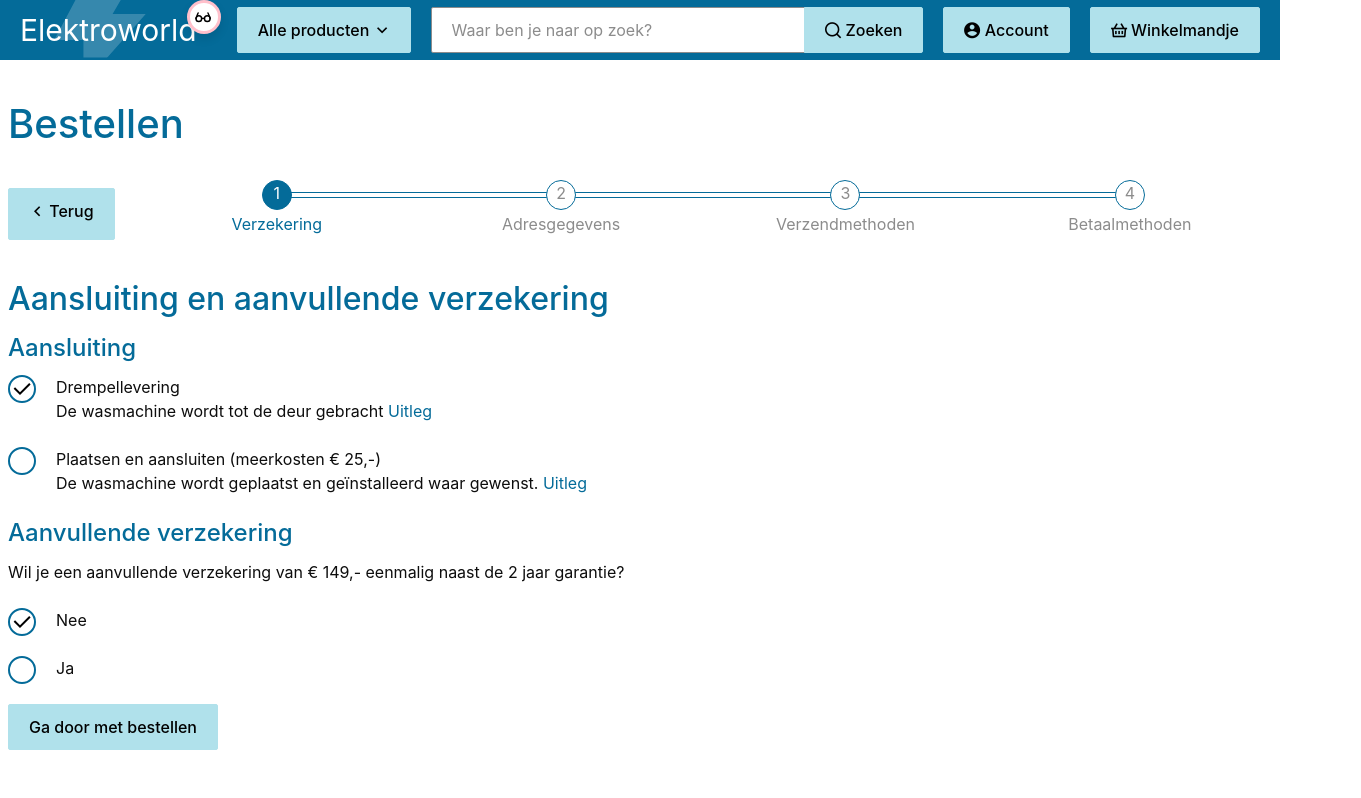
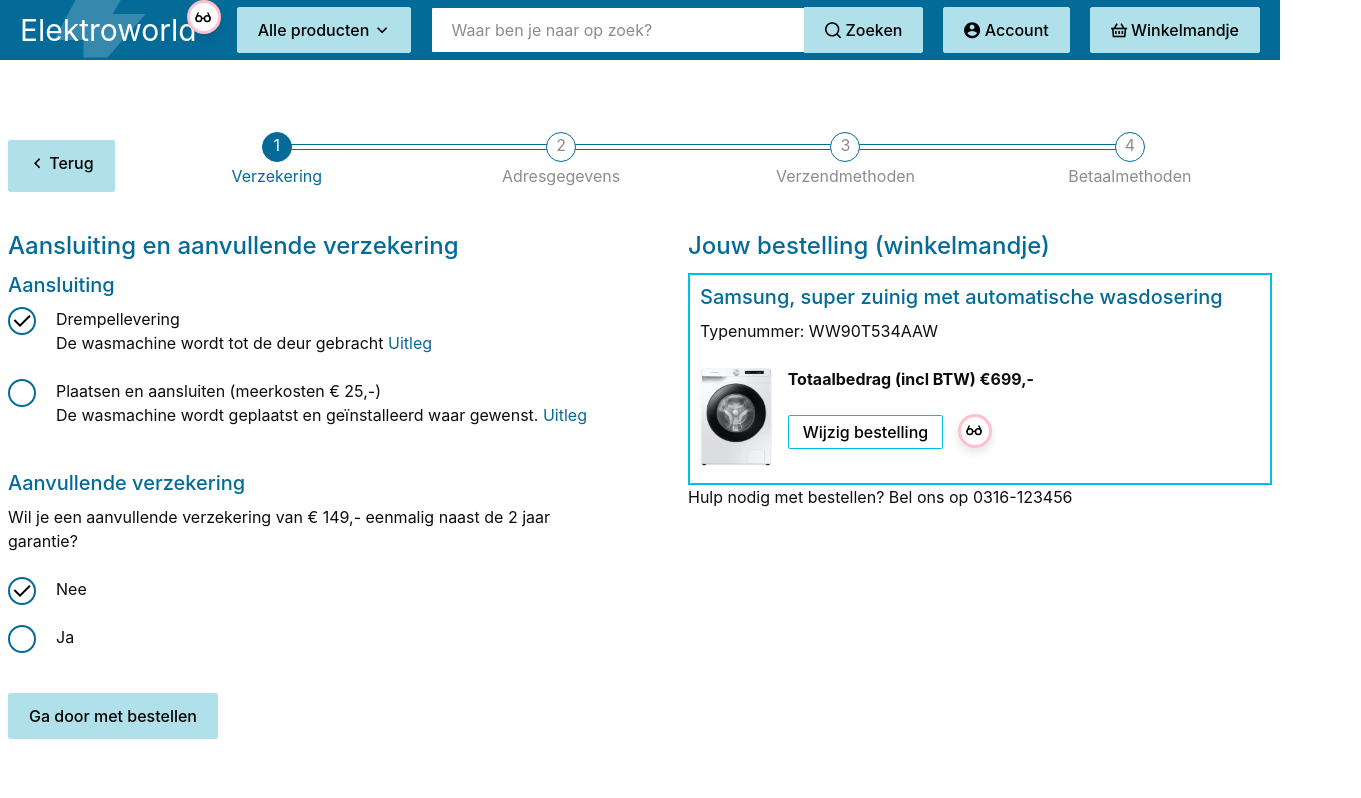
Before and after one commit to basdebruin/senioren-webshop, a SvelteKit app: page /order in a window 1280 px wide. Shown: the top 798 px of the page, 1361 px wide, since content can reach past the window. Built offline with nearby package versions, Linux system fonts and the light colour scheme.

Commit message:
continue payment flow

```diff
--- a/src/routes/order/+page.svelte
+++ b/src/routes/order/+page.svelte
@@ -1,4 +1,6 @@
 <script lang="ts">
+    import Tooltip from "$lib/Tooltip/Tooltip.svelte";
+
 
     let stepIndex = 0;
     let steps = [
@@ -13,7 +15,6 @@
 <div class="spacer" style="height: 100px"></div>
 
 <main class="container grid-xl">
-    <h1>Bestellen</h1>
 
     <!-- Navigation -->
     <div class="order-navigation">
@@ -30,49 +31,220 @@
 
     <!-- Ordering pages -->
 
-    <article class="order-page columns">
+    <article class="columns order-page">
 
-        <div class="column">
-            <h2>Aansluiting en aanvullende verzekering</h2>
-            <h4>Aansluiting</h4>
+
+        <!-- Aansluiting aanvullende verzekering -->
+        {#if stepIndex == 0}
+            <div class="column" aria-hidden={stepIndex!==0}>
+                <h2 class="h4">Aansluiting en aanvullende verzekering</h2>
+                <h3 class="h5">Aansluiting</h3>
                 <label class="checkbox">
-                <input type="checkbox" checked>
+                    <input type="radio" name="aansluiting" checked>
                     <p>
                         Drempellevering <br>
                         De wasmachine wordt tot de deur gebracht <a href="#uitleg">Uitleg</a>
                     </p>
                 </label>
                 <label class="checkbox">
-                <input type="checkbox">
+                    <input type="radio" name="aansluiting">
                     <p>
                         Plaatsen en aansluiten (meerkosten € 25,-) <br>
                         De wasmachine wordt geplaatst en geïnstalleerd waar gewenst. <a href="#uitleg">Uitleg</a>
                     </p>
                 </label>
-            <h4>Aanvullende verzekering</h4>
+                <div class="spacer" style="height: 1rem"></div>
+                <h3 class="h5">Aanvullende verzekering</h3>
                 <p>
                     Wil je een aanvullende verzekering van € 149,- eenmalig naast de 2 jaar garantie?
                 </p>
                 <label class="checkbox">
-                <input type="checkbox" checked>
+                    <input type="radio" name="verzekering" checked>
                     <p>Nee</p>
                 </label>
                 <label class="checkbox">
-                <input type="checkbox">
+                    <input type="radio" name="verzekering">
                     <p>Ja</p>
                 </label>
+            </div>
+        {/if}
+
+        {#if stepIndex==1}
+            <div class="column" aria-hidden={stepIndex!==1}>
+                <Tooltip>
+                    <b>Geen account.</b> Een veelgehoorde klacht was dat er een account moest worden aangemaakt. Weer een wachtwoord aanmaken en na het aanmaken zal de gebruiker nu vast ongewenste mail gaan ontvangen. Biedt de optie om ook als eenmalige gast te kopen aan, en geef deze optie duidelijk weer.
+                </Tooltip>
+                <h2 class="h4">Adresgegevens</h2>
+                <label for="aanhef">Aanhef</label>
+                <div class="flex-row">
+                    <label class="checkbox">
+                        <input type="radio" name="aanhef" checked> mevrouw
+                    </label>
+                    <label class="checkbox">
+                        <input type="radio" name="aanhef"> heer
+                    </label>
+                    <label class="checkbox">
+                        <input type="radio" name="aanhef"> anders
+                    </label>
+                </div>
+
+                <div class="flex-stretch">
+                    <label>
+                        Voornaam
+                        <input type="text" class="form-input">
+                    </label>
+                    <label style="width: 6rem">
+                        Tussenv.
+                        <input type="text" class="form-input">
+                    </label>
+                    <label>
+                        Achternaam
+                        <input type="text" class="form-input">
+                    </label>
+                </div>
+
+                <Tooltip offsetLeft={-20} offsetTop={55}>
+                    <b>Alleen benodigde info.</b> Het invullen van een formulier vraagt best wat energie van oudere online bezoekers. Vraag daarom alleen om informatie die echt nodig is, of vertel waarom je extra informatie vraagt en maak deze optioneel. Maak gebruik van 'auto complete' zodat adresgegevens automatisch gegenereerd worden.
+                </Tooltip>
+
+                <div class="flex-row">
+                    <label>
+                        Postcode
+                        <input type="text" class="form-input">
+                    </label>
+                    <label>
+                        Huisnummer
+                        <input type="text" class="form-input">
+                    </label>
+                </div>
+
+                <div class="flex-stretch">
+                    <label>
+                        Straatnaam
+                        <input type="text" class="form-input" disabled>
+                    </label>
+                </div>
+                <div class="flex-stretch">
+                    <label style="margin-right: -1rem">
+                        Plaats
+                        <input type="text" class="form-input" disabled>
+                    </label>
+                    <Tooltip offsetLeft={45} offsetTop={60}>
+                        <b>Duidelijke foutmelding.</b> Niet verder kunnen met bestellen omdat er een fout in het formulier zit, waarbij dit niet duidelijk is, vormt voor oudere gebruikers een afhaakmoment. Laat het zien als het goed gaat (groen kader en vinkjes). Als het toch fout gaat, laat dan precies zien waar de fout zit en licht dit vriendelijk en duidelijk toe.
+                    </Tooltip>
+                </div>
+
+                <div class="flex-stretch">
+                    <label>
+                        E-mailadres
+                        <input type="text" class="form-input">
+                    </label>
+                </div>
+                <div class="flex-stretch">
+                    <label>
+                        Telefoonnummer (om je eventueel te kunnen informeren)
+                        <input type="text" class="form-input">
+                        <Tooltip offsetLeft={-20} offsetTop={-10}>
+                            <b>Zo min mogelijk inspanning en fouten.</b> Vraag alleen de informatie die echt nodig is of vertel waarom je extra informatie vraagt.
+                        </Tooltip>
+                    </label>
+                </div>
+
+            </div>
+        {/if}
+
+
+        <!-- Product overview -->
+
+        <div class="column product-overview">
+
+            {#if stepIndex==1}
+                <h2 class="h4">Ik ben al klant</h2>
+                <button class="btn btn-primary">Inloggen</button>
+                <div class="spacer"></div>
+            {/if}
+
+            <h2 class="h4">Jouw bestelling (winkelmandje)</h2>
+            <div class="product">
+                <h3 class="h5">Samsung, super zuinig met automatische wasdosering</h3>
+                <p>Typenummer: WW90T534AAW</p>
+                <div class="columns">
+                    <div class="column col-auto">
+                        <img src="/images/wasmachine-1.png" alt="wasmachine samsung" style="height: 5rem">
+                    </div>
+                    <div class="column">
+                        <p><b>Totaalbedrag (incl BTW) €699,-</b></p>
+                        <a href="/products/wasmachines" class="btn btn-small">Wijzig bestelling</a>
+                        <Tooltip offsetLeft={200} offsetTop={-5}>
+                            <b>Bestelling zichtbaar.</b> Laat in het hele bestelproces zien welk product er besteld wordt en geef de optie dat de bestelling nog aan te passen is.<br>
+                            <b>Contact.</b> Tijdens het bestelproces zijn er vaak nog vragen. Probeer deze zoveel mogelijk in het proces in tekst te beantwoorden maar geef ook een mogelijkheid om contact op te nemen.
+                        </Tooltip>
+                    </div>
+                </div>
+            </div>
+            <p>Hulp nodig met bestellen? Bel ons op 0316-123456</p>
+
         </div>
 
     </article>
 
+    <div class="flex-row">
+        <button class="btn btn-primary btn-bestellen" on:click={() => stepIndex++}>Ga door met bestellen</button>
+        {#if stepIndex==1}
+            <p style="margin-top: .5rem">of</p>
+            <button class="btn">Ik wil een account maken</button>
+            <div>
+                <h5 class="h6">Voordelen van een account</h5>
+                <p>
+                    • Altijd gratis bezorging <br>
+                    • Alle aankopen worden geregistreerd
+                </p>
+            </div>
+            <Tooltip offsetLeft={0} offsetTop={20}>
+                <b>Account.</b> Natuurlijk heb je graag dat klanten een account aanmaken. Als een account voordelen biedt, laat deze dan zien, want hierdoor zal de oudere gebruiker eerder geneigd zijn om toch een account aan te maken.
+            </Tooltip>
+        {/if}
+    </div>
 
-    <a href="#next" class="btn btn-primary">Ga door met bestellen</a>
 
 </main>
 
 <div class="spacer"></div>
 
 <style lang="scss">
+
+    .order-page {
+        gap: 4rem;
+    }
+
+    .product-overview {
+
+        .product {
+            border: solid 2px var(--highlight-color);
+            padding: .5rem;
+        }
+
+    }
+
+    // layout
+    .flex-row {
+        display: flex;
+        align-items: flex-start;
+        gap: 1rem;
+        margin: 1rem 0;
+    }
+
+    .flex-stretch {
+        @extend .flex-row;
+        gap: 1rem;
+        width: 100%;
+        justify-content: stretch;
+
+        label {
+            display: block;
+            width: 100%;
+        }
+    }
 
     .order-navigation {
         display: flex;
--- a/src/styles/global.scss
+++ b/src/styles/global.scss
@@ -70,6 +70,14 @@ a:visited, button:visited {
     color: $dark-color;
 }
 
+.form-input {
+    border: solid 1px $primary-color;
+
+    &:disabled {
+        background-color: rgba(4, 107, 153, .22);
+    }
+}
+
 // -- Container
 
 .spacer {
@@ -93,9 +101,10 @@ h1, h2, h3, h4, h5 {
     display: flex;
     gap: 1rem;
 
-    input[type=checkbox] {
+    cursor: pointer;
+
+    input {
         appearance: none;
-        cursor: pointer;
         &::after {
             display: block;
             content: "";
```
Lines whose indentation alone changed are shown as unchanged.
